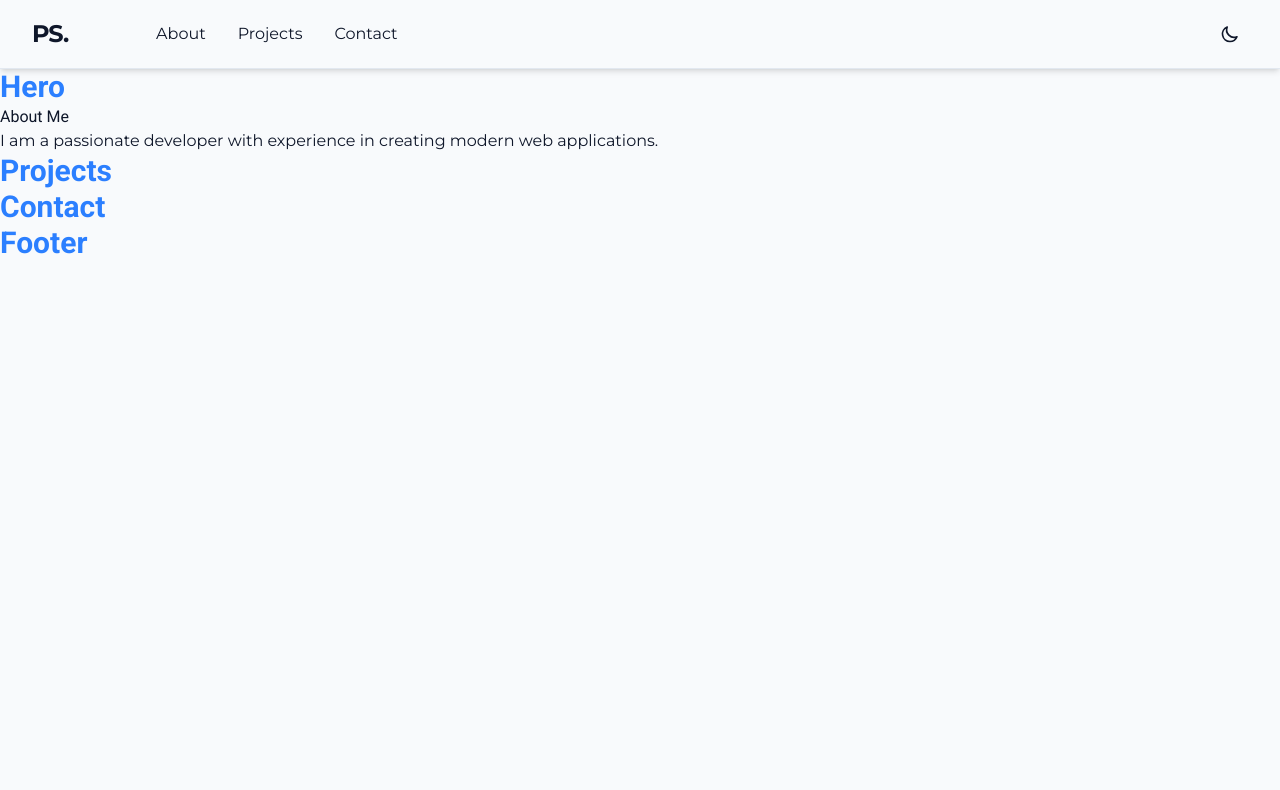
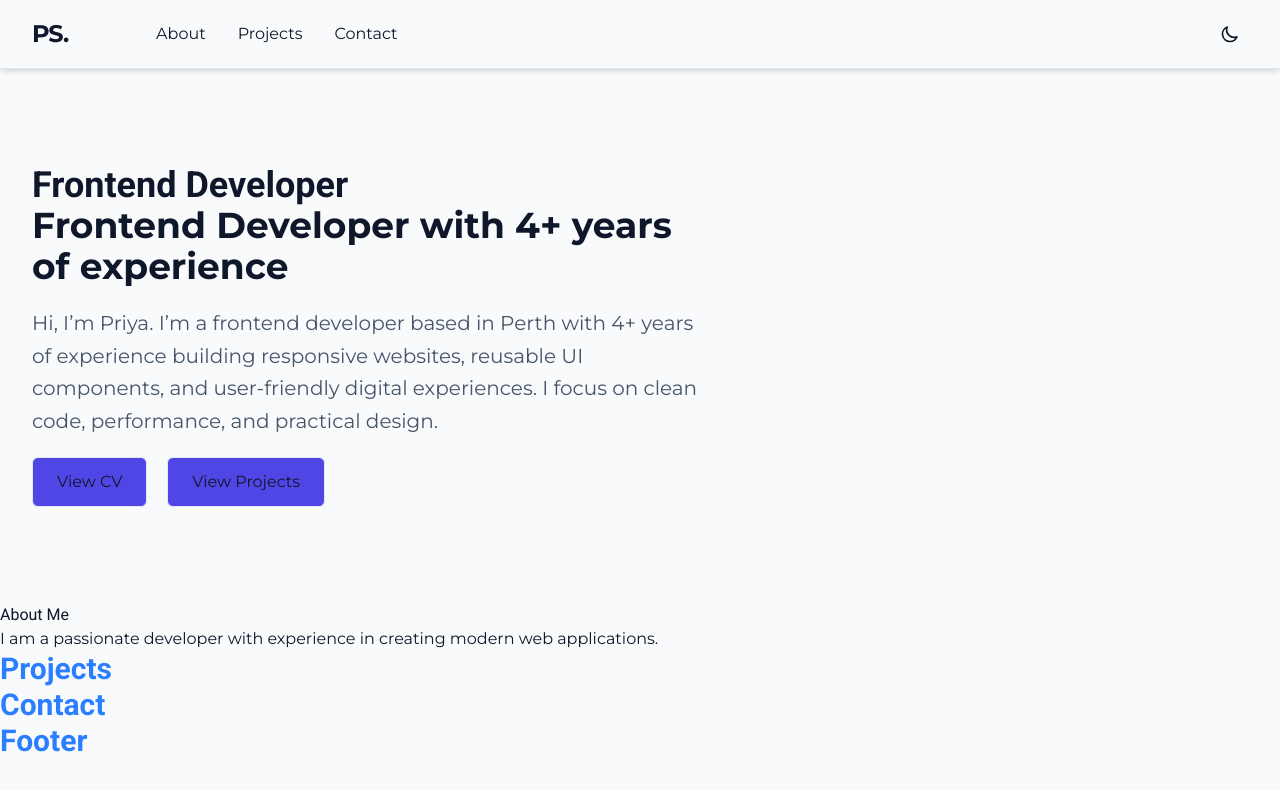
Before and after one commit to piihushah/priya-portfolio, a React (Vite) app: page / in a window 1280 px wide. Shown: the top 790 px of the page. Built offline with nearby package versions, Linux system fonts and the light colour scheme.

Commit message:
Hero Section updated with text and button

```diff
--- /dev/null
+++ b/src/components/Button.jsx
@@ -0,0 +1,12 @@
+function Button({ children, onClick }) {
+  return (
+    <button
+      onClick={onClick}
+      className="px-6 py-3 bg-(--primary) text-(--text-surface) rounded-md border border-(--border) hover:bg-(--primary-hover) transition-colors duration-300 cursor-pointer"
+    >
+      {children}
+    </button>
+  );
+}
+
+export default Button;
--- a/src/components/Hero.jsx
+++ b/src/components/Hero.jsx
@@ -1,9 +1,25 @@
+import Button from "./Button";
+
 function Hero() {
   return (
-    <div>
-      <h1 className="text-3xl font-bold text-blue-500">Hero</h1>
+    <div className="section">
+      <div className="container flex flex-col gap-5">
+        <h1 className="text-2xl md:text-4xl font-bold text-(--text-primary) md:max-w-2xl">
+          Frontend Developer <br />
+          <span className="text-(--text-accent) ">Frontend Developer with 4+ years of experience</span>
+        </h1>
+        <p className="text-lg md:text-xl leading-relaxed text-(--text-secondary) md:max-w-2xl">
+          Hi, I’m Priya. I’m a frontend developer based in Perth with 4+ years of experience building responsive
+          websites, reusable UI components, and user-friendly digital experiences. I focus on clean code, performance,
+          and practical design.
+        </p>
+        <div className="flex flex-wrap gap-5">
+          <Button onClick={() => window.open("/assets/Priya_Shah_Resume_2026.pdf", "_blank")}>View CV</Button>
+          <Button onClick={() => window.open("#projects")}>View Projects</Button>
+        </div>
+      </div>
     </div>
-  )
+  );
 }
 
-export default Hero
+export default Hero;
--- a/src/style.css
+++ b/src/style.css
@@ -45,7 +45,7 @@ p, a, ul, li, span {
 
 @layer components {
   .container {
-    @apply mx-auto max-w-7xl px-4 sm:px-6 lg:px-8;
+    @apply mx-auto md:max-w-7xl px-4 sm:px-6 lg:px-8;
   }
 
   .section {
```
Also changed, not shown: 1 other file (tests, documents, lock files or other folders).
